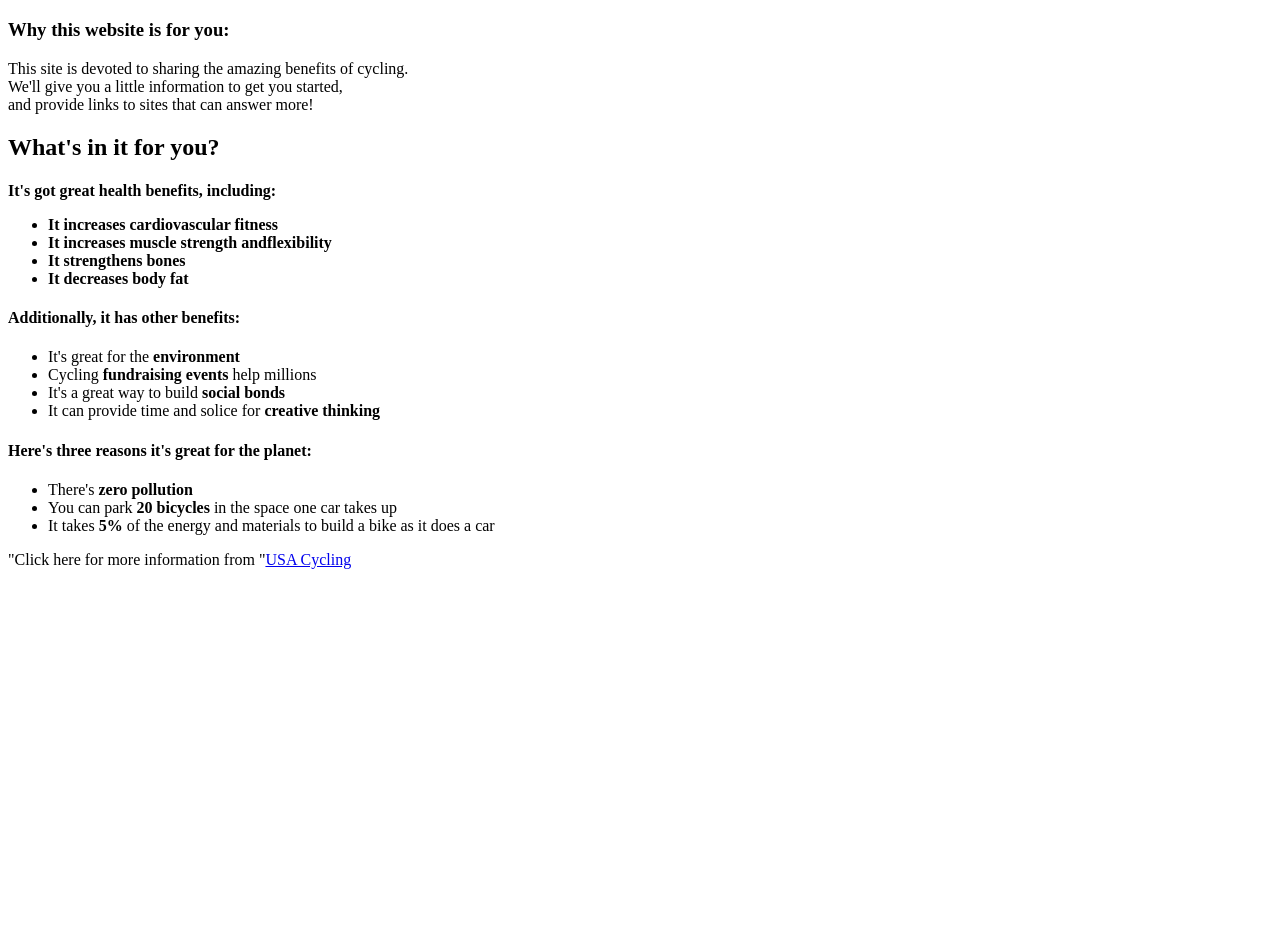
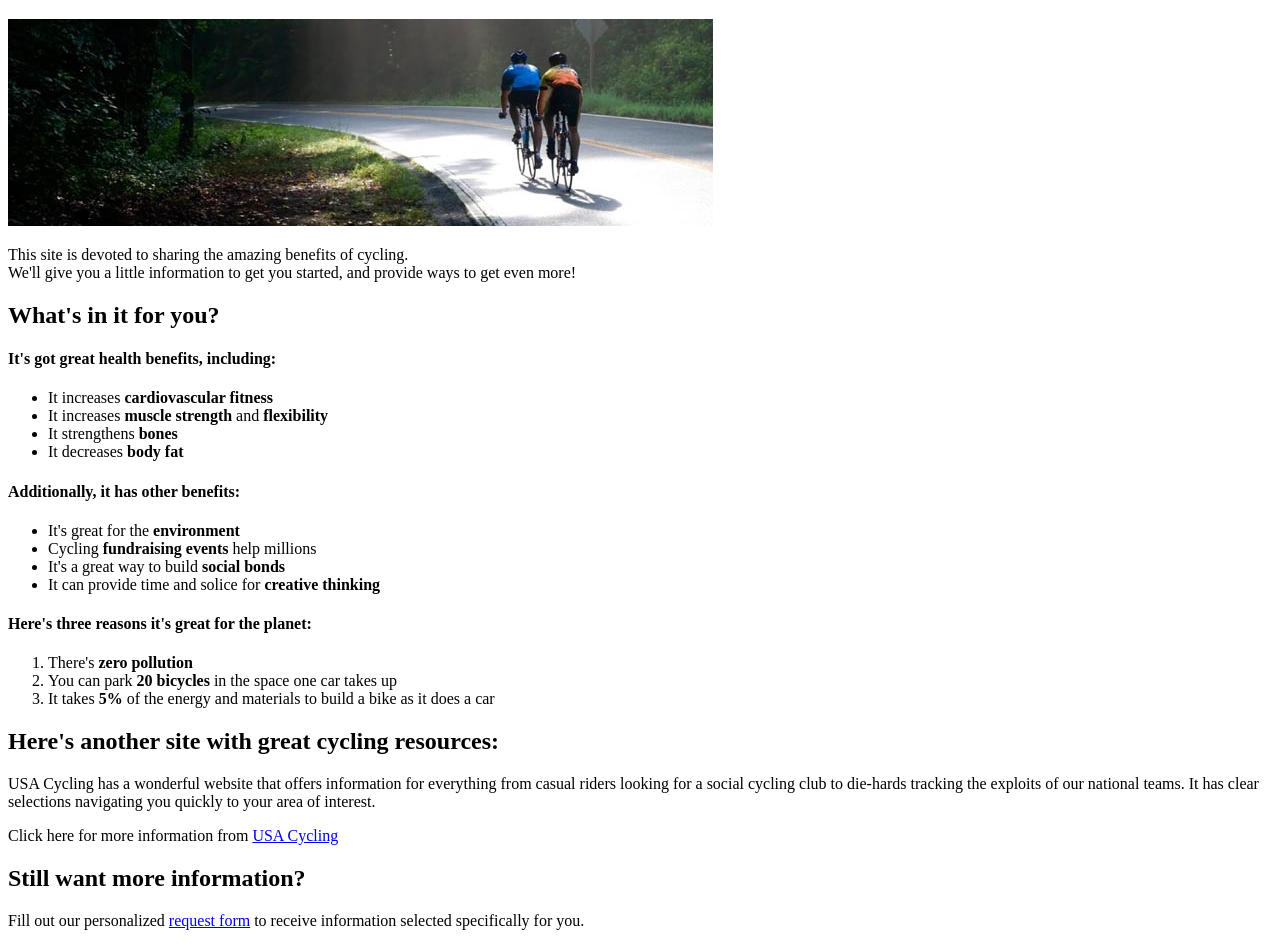
Before and after one commit to greghuber/greghuber.github.io, a plain HTML site: page index.html in a window 1280 px wide. Shown: the part 61-1007 px from the top of the page. Before the commit the page ends 800 px from the top, so only its background shows below. Drawn offline with Linux system fonts and the light colour scheme.

Commit message:
Add photo and links to more information on main page

```diff
--- a/index.html
+++ b/index.html
@@ -8,13 +8,16 @@
 <body>
 	<h1>Get Into Cycling!</h1>
 
-	<h3>Why this website is for you:</h3>
-	<p>This site is devoted to sharing the amazing benefits of cycling.<br>We'll give you a little information to get you started,<br>and  provide links to sites that can answer more!</p>
+	<img src="cycling_is_a_beautiful_sport.jpg" alt="Cycling Image">
 
+	<p>This site is devoted to sharing the amazing benefits of cycling.<br>We'll give you a little information to get you started, and  provide ways to get even more!</p>
+
+<section>
 	<h2>What's in it for you?</h2>
-	<h4>It's got great health benefits, including:<ul>
+	<h4>It's got great health benefits, including:</h4>
+	<ul>
 		<li>It increases <strong>cardiovascular fitness</strong></li>
-		<li>It increases <strong>muscle strength</strong> and<strong>flexibility</strong></li>
+		<li>It increases <strong>muscle strength</strong> and <strong>flexibility</strong></li>
 		<li>It strengthens <strong>bones</strong></li>
 		<li>It decreases <strong>body fat</strong></li>
 	</ul>
@@ -28,25 +31,21 @@
 	</ul>
 
 	<h4>Here's three reasons it's great for the planet:</h4>
-	<ul>
+	<ol>
 		<li>There's <strong>zero pollution</strong></li>
 		<li>You can park <strong>20 bicycles</strong> in the space one car takes up</li>
 		<li>It takes <strong>5%</strong> of the energy and materials to build a bike as it does a car</li>
-	</ul>
+	</ol>
+</section>
 
+<section>
+	<h2>Here's another site with great cycling resources:</h2>
+	<p>USA Cycling has a wonderful website that offers information for everything from casual riders looking for a social cycling club to die-hards tracking the exploits of our national teams.   It has clear selections navigating you quickly to your area of interest.</p>
+	<p>Click here for more information from <a href="https://www.usacycling.org/">USA Cycling</a>
 
-
-
-
-
-
-
-
-
-
-
-
-	<p>"Click here for more information from "<a href="https://www.usacycling.org/">USA Cycling</a>
+	<h2>Still want more information?</h2>
+	<p>Fill out our personalized <a href="request_form.html">request form</a> to receive information selected specifically for you.</p>
+</section>
 
 	</body>
 </html>
```
Also changed, not shown: request_form.html (+1 -0 lines), cycling_is_a_beautiful_sport.jpg (added), lizards-cycling-group.jpg (added).
